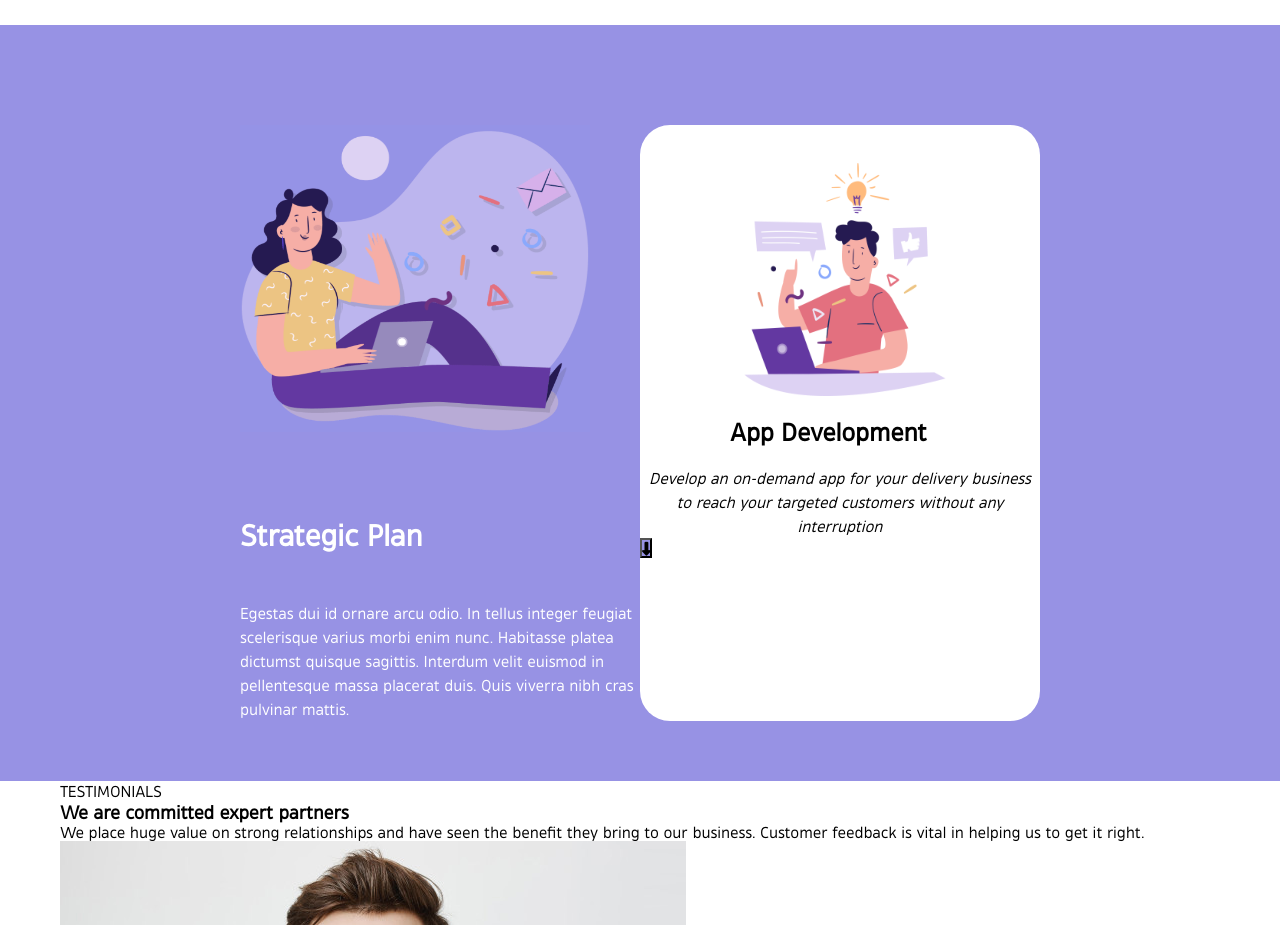
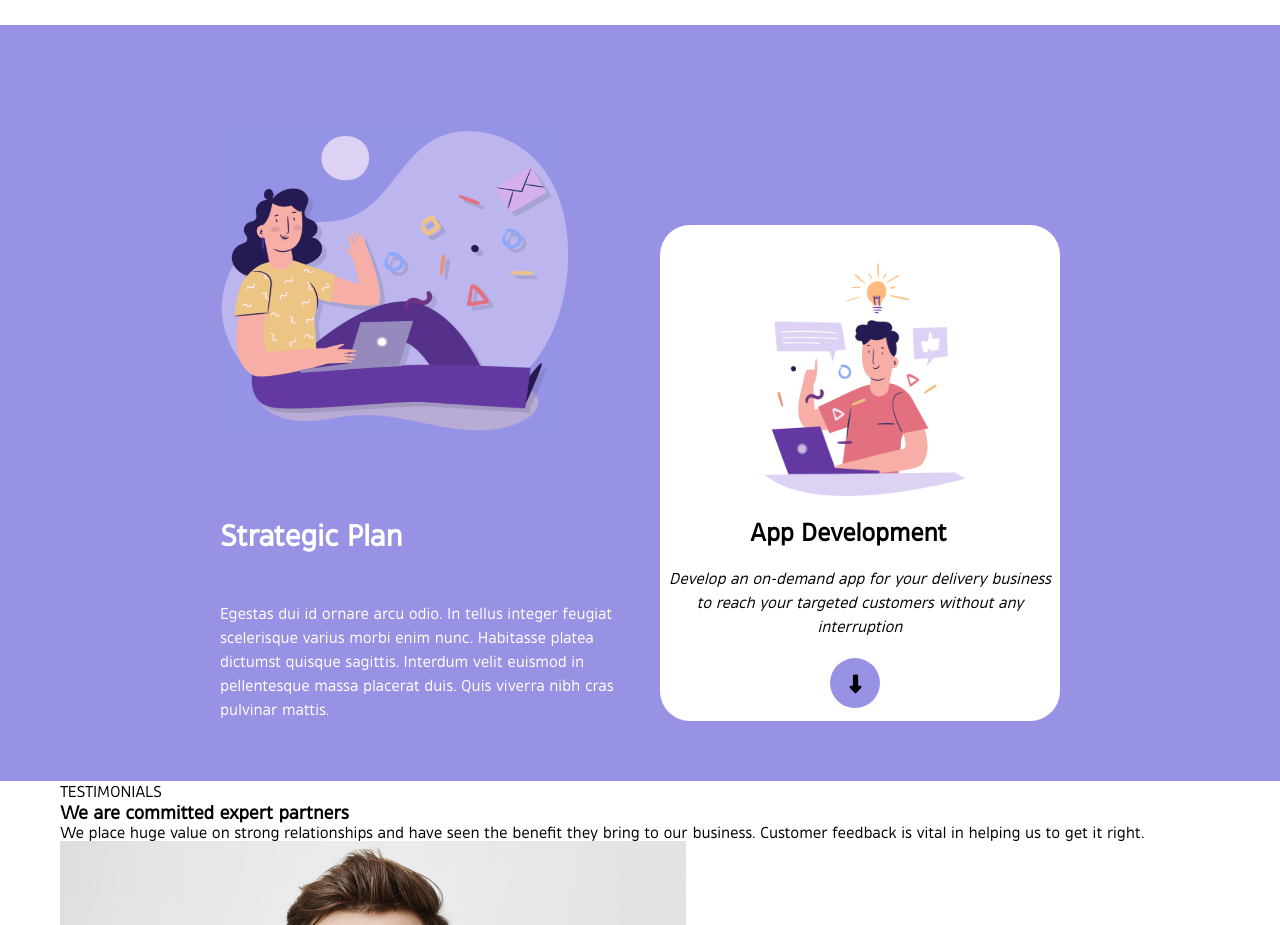
Before and after one commit to matteo-didone/htmlcss-responsive-layout, a plain HTML site: page index.html in a window 1280 px wide. Shown: the part 820-1745 px from the top of the page. Drawn offline with Linux system fonts and the light colour scheme.

Commit message:
Finished section 1 for desktop

```diff
--- a/style.css
+++ b/style.css
@@ -347,15 +347,6 @@ section.jumbotron
     max-width: 100%;
 }
 
-.right-column-section-1 img
-{
-    width: 230px;
-    height: 240px;
-    position: relative;
-    top: 35px;
-    left: 90px;
-}
-
 .right-column-section-1
 {
     background-color: white;
@@ -365,6 +356,18 @@ section.jumbotron
     flex-direction: column;
     align-items: flex-start;
     text-align: center;
+    margin-left: 40px;
+    max-height: 500px;
+    margin-top: 100px;
+}
+
+.right-column-section-1 img
+{
+    width: 230px;
+    height: 240px;
+    position: relative;
+    top: 35px;
+    left: 90px;
 }
 
 .right-column-section-1 h3
@@ -385,6 +388,14 @@ section.jumbotron
 .download-button
 {
     background-color: rgba(151,146,228,255);
+    width: 50px;
+    height: 50px;
+    border: 0px solid transparent;
+    border-radius: 50%;
+    font-size: large;
+    position: relative;
+    top: 20px;
+    left: 170px;
 }
 
 
```
